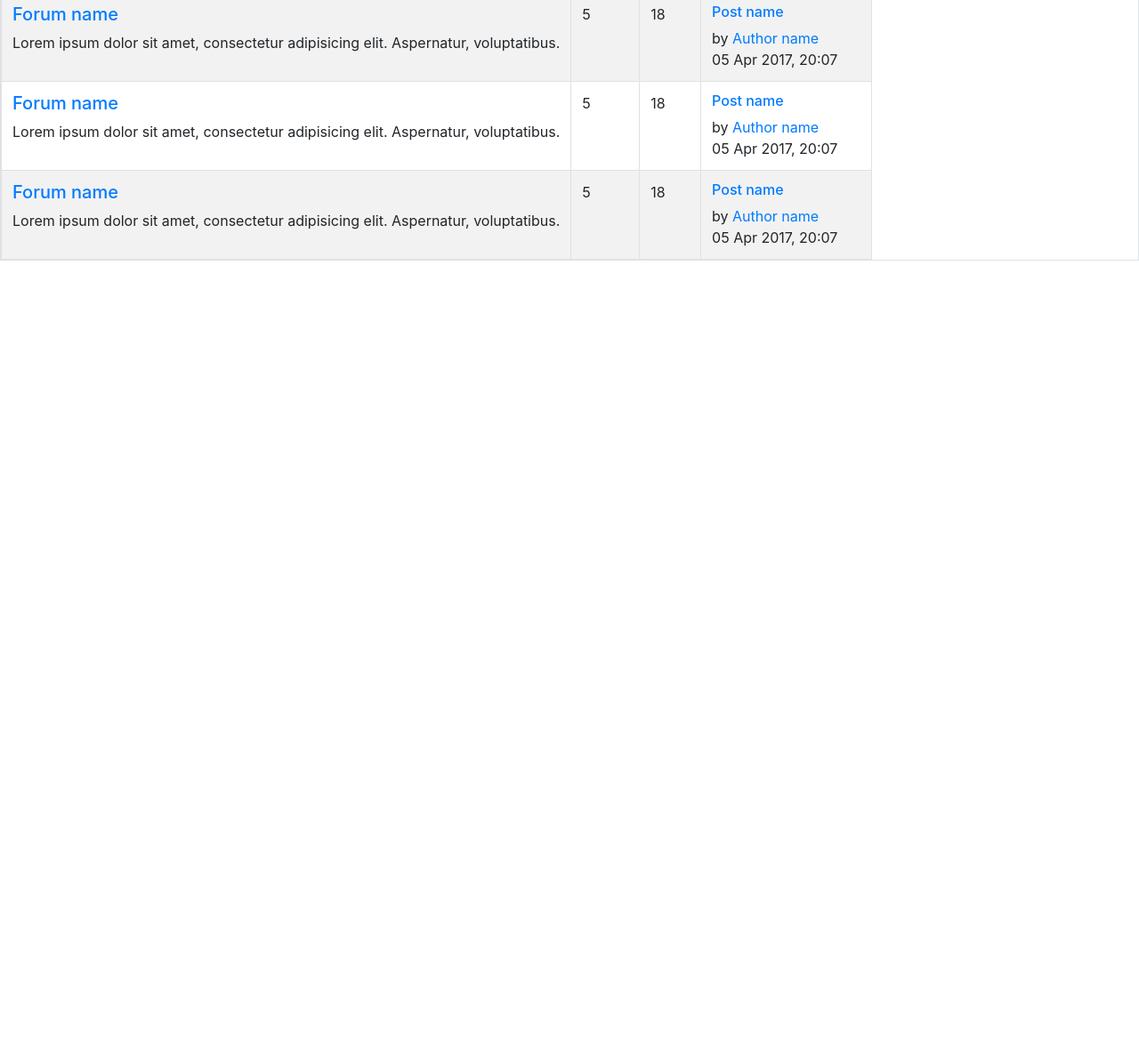
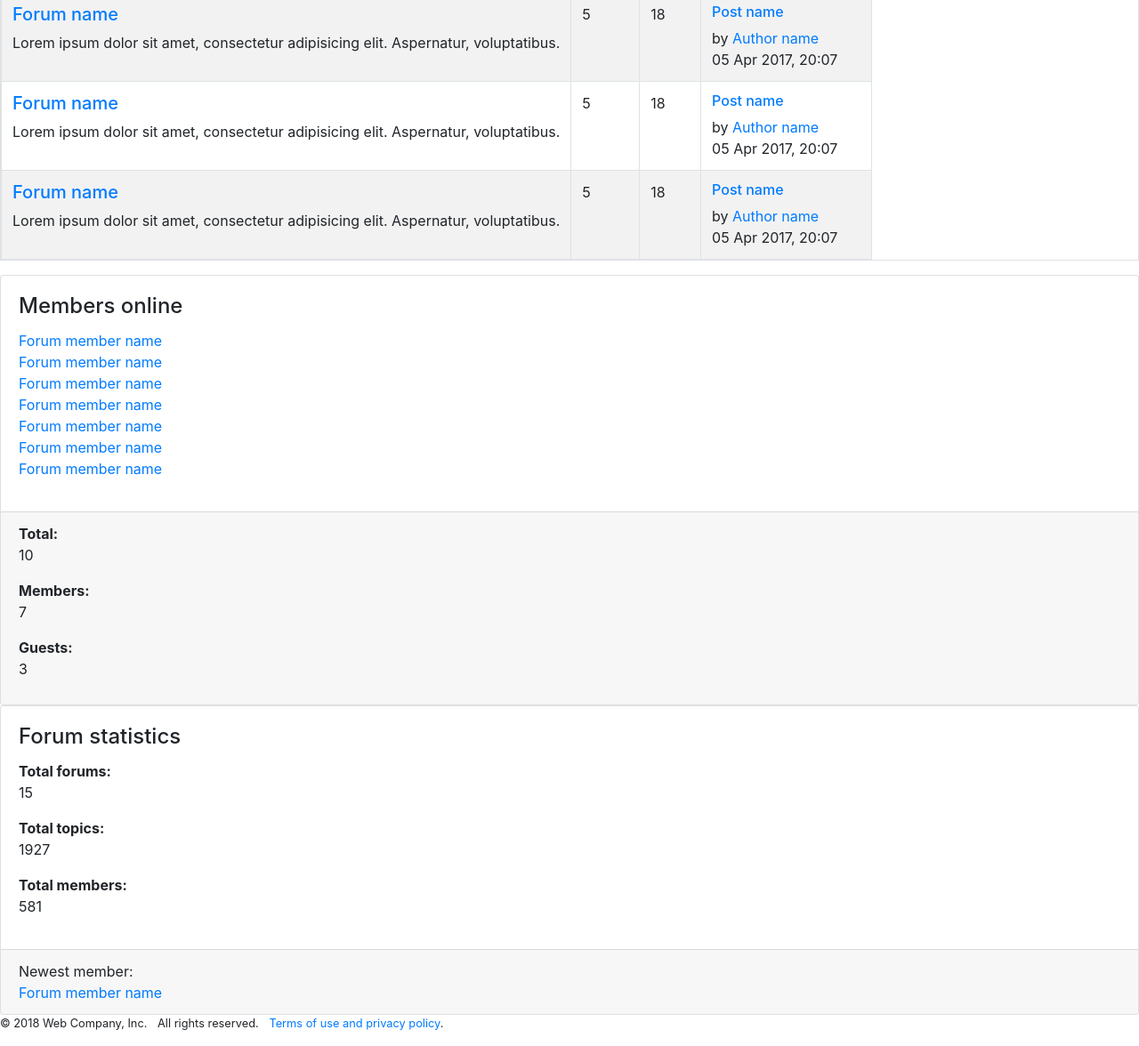
Before and after one commit to milena-mica/Online-Forum, a plain HTML site: page index.html in a window 1280 px wide. Shown: the part 1647-2823 px from the top of the page at 89% size. Before the commit the page ends 1956 px from the top, so only its background shows below. Drawn offline with Linux system fonts and the light colour scheme.

Commit message:
Members & Statistics;Footer

```diff
--- a/index.html
+++ b/index.html
@@ -325,7 +325,64 @@
         </tr>
       </tbody>
     </table>
-
+    <aside>
+      <div class="card">
+        <div class="card-body">
+          <h2 class="h4 card-title">Members online</h2>
+          <ul class="list-unstyled">
+            <li><a href="#0">Forum member name</a></li>
+            <li><a href="#0">Forum member name</a></li>
+            <li><a href="#0">Forum member name</a></li>
+            <li><a href="#0">Forum member name</a></li>
+            <li><a href="#0">Forum member name</a></li>
+            <li><a href="#0">Forum member name</a></li>
+            <li><a href="#0">Forum member name</a></li>
+          </ul>
+        </div>
+       <div class="card-footer">
+          <dl>
+            <dt>Total:</dt>
+            <dd>10</dd>
+          </dl>
+          <dl>
+            <dt>Members:</dt>
+            <dd>7</dd>
+          </dl>
+          <dl>
+            <dt>Guests:</dt>
+            <dd>3</dd>
+          </dl>
+        </div>
+       </div>
+       <div class="card">
+         <div class="card-body">
+           <h2 class="h4 card-title">Forum statistics</h2>
+           <dl>
+             <dt>Total forums:</dt>
+             <dd>15</dd>
+           </dl>
+           <dl>
+             <dt>Total topics:</dt>
+             <dd>1927</dd>
+           </dl>
+           <dl>
+             <dt>Total members:</dt>
+             <dd>581</dd>
+           </dl>
+         </div>
+         <div class="card-footer">
+           <div>Newest member:</div>
+           <div><a href="#0">Forum member name</a></div>
+         </div>
+       </div>
+     </aside>
+     <footer class="small">
+       <ul class="list-inline">
+         <li class="list-inline-item">&copy; 2018 Web Company, Inc.</li>
+         <li class="list-inline-item">All rights reserved.</li>
+         <li class="list-inline-item"><a href="#0">Terms of use and privacy policy</a>.</li>
+       </ul>
+     </footer>
 
     <!-- jQuery first, then Bootstrap JS -->
     <script src="js/jquery.min.js"></script>
```
